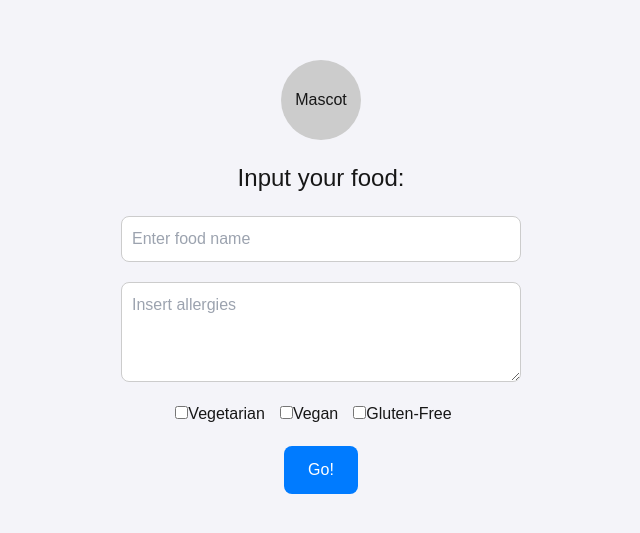
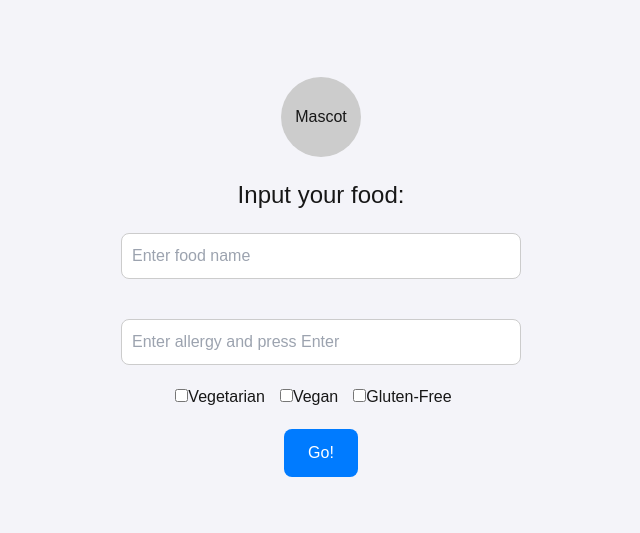
Before and after one commit to aatmaj28/Innovaite-2025, a Next.js app in the folder my-food-app/: page /food-form in a window 1280 px wide. Shown: the part 123-656 px from the top of the page, without its empty margins (319-959 px from the left). Built offline with nearby package versions, Linux system fonts and the light colour scheme.

Commit message:
added button

```diff
--- a/my-food-app/app/food-form/page.js
+++ b/my-food-app/app/food-form/page.js
@@ -5,7 +5,8 @@ import { useRouter } from "next/navigation";
 
 export default function FoodForm() {
   const [food, setFood] = useState("");
-  const [allergies, setAllergies] = useState("");
+  const [allergyInput, setAllergyInput] = useState(""); // Track current allergy input
+  const [allergyTags, setAllergyTags] = useState([]); // Store allergy tags here
   const [dietaryRestrictions, setDietaryRestrictions] = useState([]);
   const router = useRouter();
 
@@ -16,11 +17,23 @@ export default function FoodForm() {
     );
   };
 
+  const handleAllergySubmit = (event) => {
+    if (event.key === 'Enter' && allergyInput.trim()) {
+      event.preventDefault(); // Prevent the form from submitting
+      setAllergyTags((prevTags) => [...prevTags, allergyInput.trim()]); // Add allergy input to the list of tags
+      setAllergyInput(""); // Clear the allergy input field
+    }
+  };
+
+  const handleTagClick = (tag) => {
+    setAllergyTags((prevTags) => prevTags.filter((item) => item !== tag)); // Remove tag from list when clicked
+  };
+
   const handleSubmit = (event) => {
     event.preventDefault();
     const queryParams = new URLSearchParams({
       food,
-      allergies,
+      allergies: allergyTags.join(","),
       restrictions: dietaryRestrictions.join(","),
     }).toString();
     router.push(`/results?${queryParams}`);
@@ -104,11 +117,48 @@ export default function FoodForm() {
         style={inputStyle}
         placeholder="Enter food name"
       />
-      <textarea
-        value={allergies}
-        onChange={(e) => setAllergies(e.target.value)}
-        style={textareaStyle}
-        placeholder="Insert allergies"
+      {/* Display allergy tags above the input field */}
+      <div style={{ display: 'flex', flexWrap: 'wrap', gap: '10px', marginBottom: '20px' }}>
+        {allergyTags.map((tag, index) => (
+          <span
+            key={index}
+            style={{
+              backgroundColor: '#e0e0e0',
+              borderRadius: '16px',
+              padding: '8px 16px',
+              fontSize: '1em',
+              cursor: 'pointer', // Add pointer cursor for clickability
+              position: 'relative', // Position for the X icon
+            }}
+            onClick={() => handleTagClick(tag)} // Remove tag when clicked
+          >
+            {tag}
+            {/* X icon */}
+            <span
+              style={{
+                position: 'absolute',
+                top: '-4px',
+                right: '-8px', // Shift X to the right
+                backgroundColor: '#fff',
+                borderRadius: '50%',
+                padding: '2px 6px',
+                fontSize: '14px',
+                color: '#888', // Grey color for the X icon
+                cursor: 'pointer',
+              }}
+            >
+              ❌
+            </span>
+          </span>
+        ))}
+      </div>
+      <input
+        type="text"
+        value={allergyInput}
+        onChange={(e) => setAllergyInput(e.target.value)}
+        onKeyDown={handleAllergySubmit} // Listen for 'Enter' key
+        style={inputStyle}
+        placeholder="Enter allergy and press Enter"
       />
       <div style={checkboxContainerStyle}>
         <label style={labelStyle}>
```
